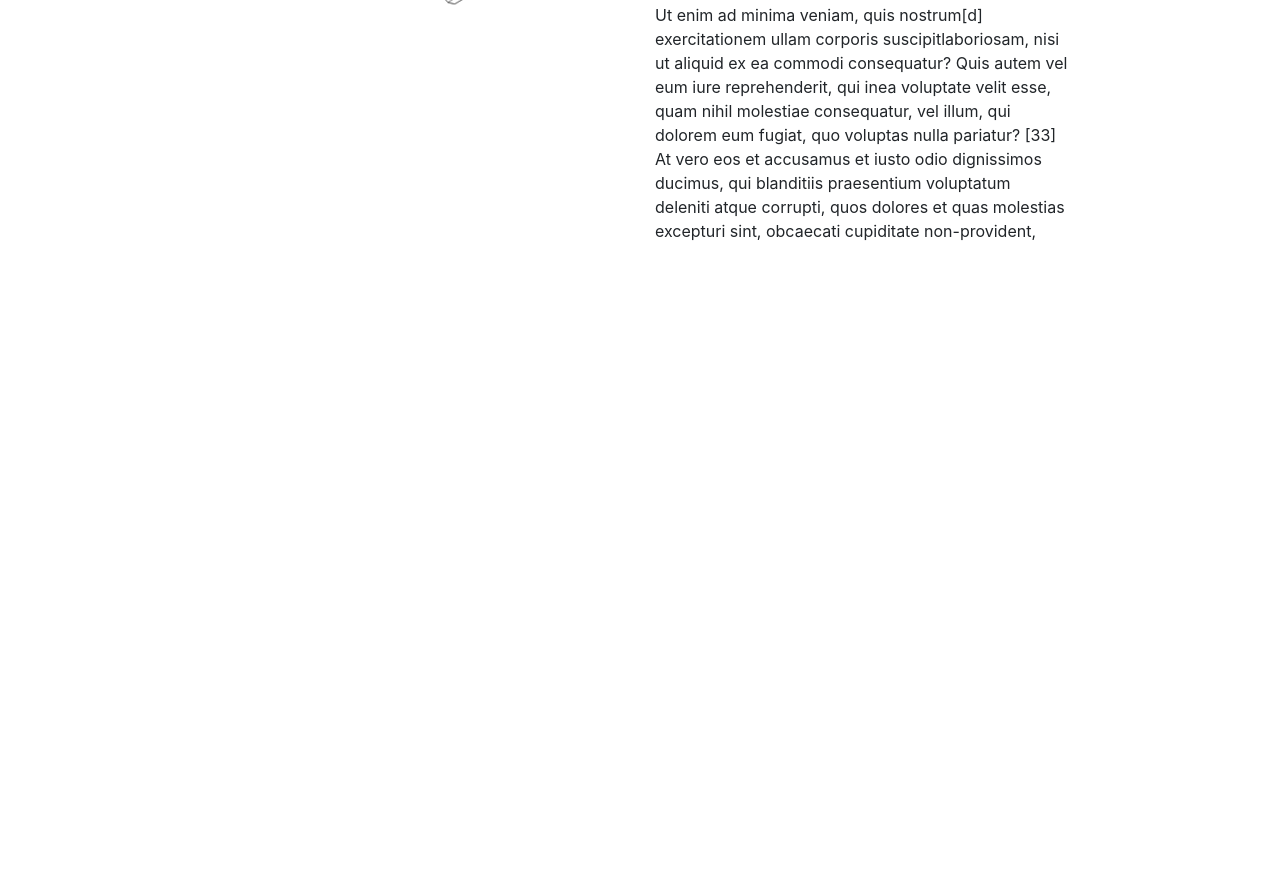
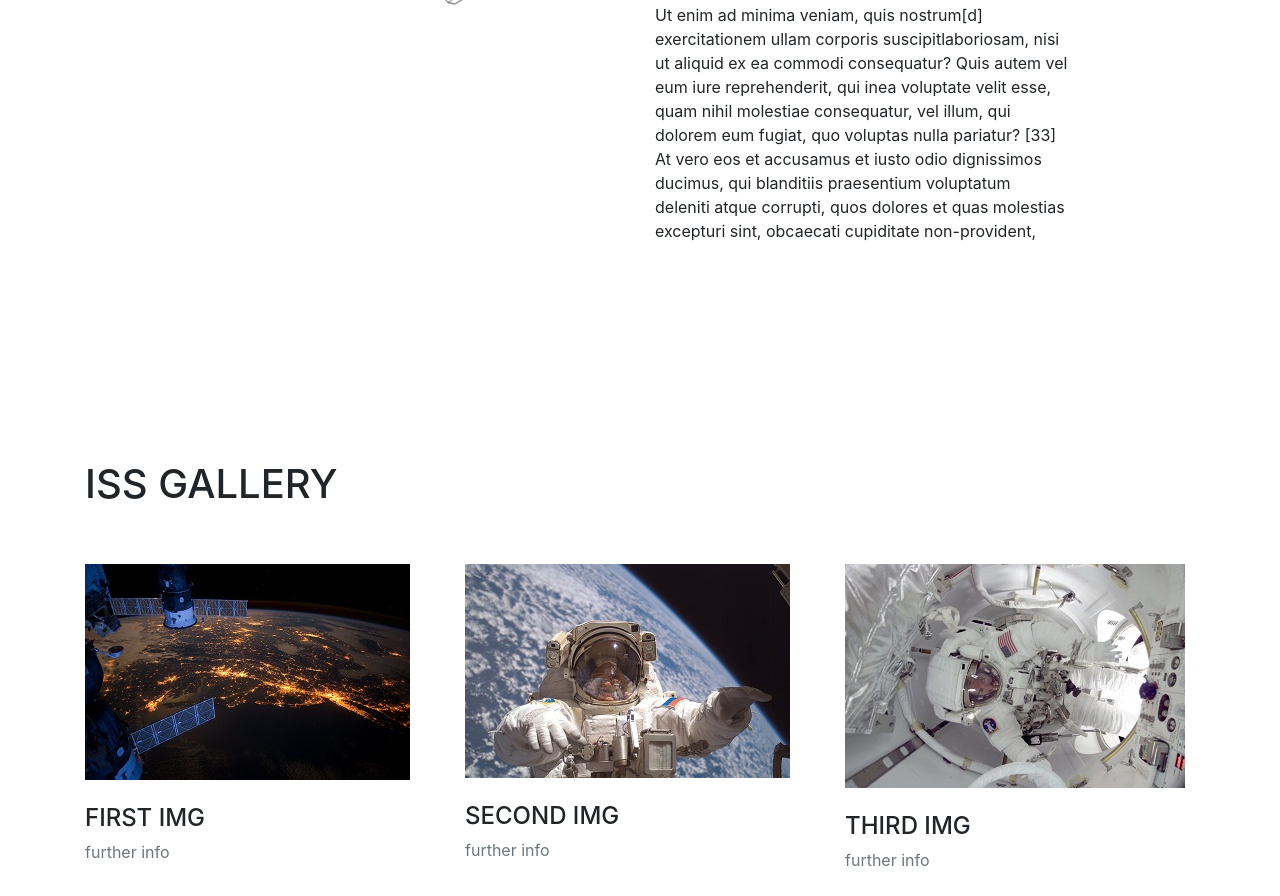
Before and after one commit to JosefinE7/MS2_SpaceStation, a plain HTML site: page index.html in a window 1280 px wide. Shown: the part 1230-2126 px from the top of the page. Before the commit the page ends 1690 px from the top, so only its background shows below. Drawn offline with nearby package versions, Linux system fonts and the light colour scheme.

Commit message:
Feat Gallery section created and initial html started

```diff
--- a/index.html
+++ b/index.html
@@ -112,15 +112,61 @@
 		<!---------------------------- End About section ------------------------------>
 
 		<!---------------------------- Start ISS API section ------------------------------>
-		<section class="RT-updates">
+		<section class="RT-section">
 			<div class="container">
 				<div class="row">
-                <div class="col-lg-6 offset-lg-4 col-md-12"></div>
-                </div>
+					<div class="col-lg-6 offset-lg-4 col-md-12"></div>
+				</div>
 			</div>
 		</section>
 
 		<!---------------------------- End ISS API section ------------------------------>
+
+		<!---------------------------- Start Gallery section ------------------------------>
+
+		<section class="gallery-section">
+			<div class="container">
+				<div class="gallery-title pb-5">
+					<h1 class="text-uppercase">ISS gallery</h1>
+				</div>
+				<div class="row grid">
+					<div class="col-lg-4 col-md-6 col-sm-12 gallery-item">
+						<div class="pictures">
+                            <img src="SpaceStation/img/gallery/ms2-gallery1.jpg" alt="ISS image number one">
+						</div>
+                        <div class="img-description py-4">
+                            <h4 class="text-uppercase">first img</h4>
+                            <span class="text-secondary">further info</span>
+                        </div>
+
+					</div>
+                    <div class="col-lg-4 col-md-6 col-sm-12 gallery-item">
+						<div class="pictures">
+                            <img src="SpaceStation/img/gallery/ms2-gallery2.jpg" alt="ISS image number two">
+						</div>
+                        <div class="img-description py-4">
+                            <h4 class="text-uppercase">Second img</h4>
+                            <span class="text-secondary">further info</span>
+                        </div>
+
+					</div>
+                    <div class="col-lg-4 col-md-6 col-sm-12 gallery-item">
+						<div class="pictures">
+                            <img src="SpaceStation/img/gallery/ms2-gallery3.jpg" alt="ISS image number three">
+						</div>
+                        <div class="img-description py-4">
+                            <h4 class="text-uppercase">third img</h4>
+                            <span class="text-secondary">further info</span>
+                        </div>
+
+					</div>
+				</div>
+			</div>
+		</section>
+
+
+
+		<!---------------------------- End Gallery section ------------------------------>
 
 
 	</main>
```
Also changed, not shown: SpaceStation/img/gallery/ms2-gallery1.jpg (added), SpaceStation/img/gallery/ms2-gallery2.jpg (added), SpaceStation/img/gallery/ms2-gallery3.jpg (added), SpaceStation/img/gallery/ms2-gallery4.jpg (added), SpaceStation/img/gallery/ms2-gallery5.jpg (added), SpaceStation/img/gallery/ms2-gallery6.jpg (added), SpaceStation/img/gallery/ms2-gallery7.jpg (added), SpaceStation/img/gallery/ms2-gallery8.jpg (added), SpaceStation/img/gallery/ms2-gallery9.jpg (added).
